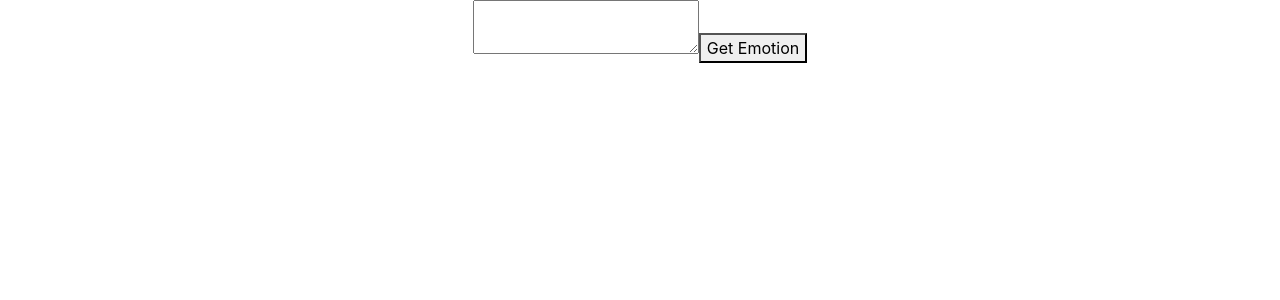
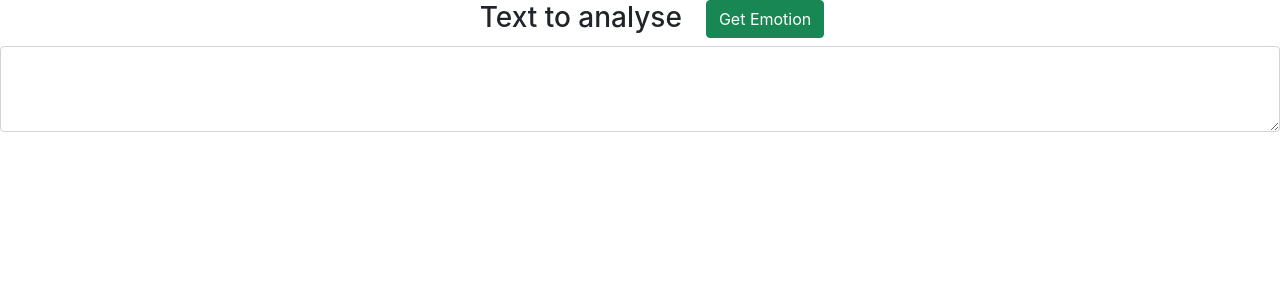
Before and after one commit to Hackathon-Buddies/MoodyMelody, a React (Create React App) app: page / in a window 1280 px wide. Shown: the top 300 px of the page. Built offline with nearby package versions, Linux system fonts and the light colour scheme.

Commit message:
sentiment api running properly from text box and button

```diff
--- a/src/Components/SentimentApi/sentimentApi.js
+++ b/src/Components/SentimentApi/sentimentApi.js
@@ -2,14 +2,14 @@ import axios from 'axios';
 import React, {useState} from 'react';
 
 function SentimentApi() {
-    const [text, settext] = useState('');
-    const [emotion, setemotion] = useState(null);
+    const [sentimentalText, setSentimentalText] = useState('');
+    const [emotions, setEmotions] = useState(null);
 
-    const getEmotion = (text) => {
+    const getEmotion = () => {
         const apiKey = 'Q0b2tLfyuz5OdnfFNGgOFqc_W1yAMM596BJsmt6VfWiG';
         const serviceUrl = 'https://api.eu-gb.natural-language-understanding.watson.cloud.ibm.com/instances/6c379a06-c69a-4551-86c2-bd4f3c2393da/v1/analyze?version=2020-08-01';
         const data = {
-            "text": text,
+            "text": sentimentalText,
             "features": {
                 "emotion": {},
             }
@@ -25,19 +25,53 @@ function SentimentApi() {
         }
         try {
             axios.post(serviceUrl,data,config).then(res => {
-                console.log(res);
-                setemotion(res.data.emotion.document.emotion)
+                setEmotions(res.data.emotion.document.emotion)
             });
         } catch (err) {
             console.log(err);
         }
     }
+    // const dummyData = () => {
+    //     setEmotions({
+    //         sadness: 0.06,
+    //         joy: 0.008,
+    //         fear: '0.1',
+    //         disgust: '0.49',
+    //         anger: '0.62'
+    //     })
+    // }
+
+    // const mapEmotionToColor = emotion => {
+    //     switch(emotion){
+    //         case 'sadness': return 'gray';
+    //         case 'joy': return 'yellow'
+    //         case 'fear': return 'purple';
+    //         case 'disgust': return 'green'
+    //         case 'anger': return 'blue';
+    //         default: return 'white';
+    //     }
+    // }
+
+    const displayEmotions = emotions ? Object.keys(emotions).map(emotion => {
+        // const colour = mapEmotionToColor(emotion);
+        // style={{'background-color': colour}}
+        return <div key={emotion}>{emotion} -- {emotions[emotion]}</div>
+    }) : null
+
     return (
         <div className="sentiment-api">
-            <textarea value={text} onChange={e => settext(e.target.value)}></textarea>
-
-
-            <button onClick={() => getEmotion(text)}>Get Emotion</button>
+            <div className="md-form amber-textarea active-amber-textarea">
+                <h3>
+                    <span className="m-4">Text to analyse</span>
+                    <button className="btn btn-success" onClick={getEmotion}>Get Emotion</button>
+                </h3>
+                <textarea id="emotional-text"
+                    className="md-textarea form-control"
+                    rows="3"
+                    value={sentimentalText}
+                    onChange={e => setSentimentalText(e.target.value)} />
+            </div>
+            {displayEmotions}
         </div>
     );
 }
```
